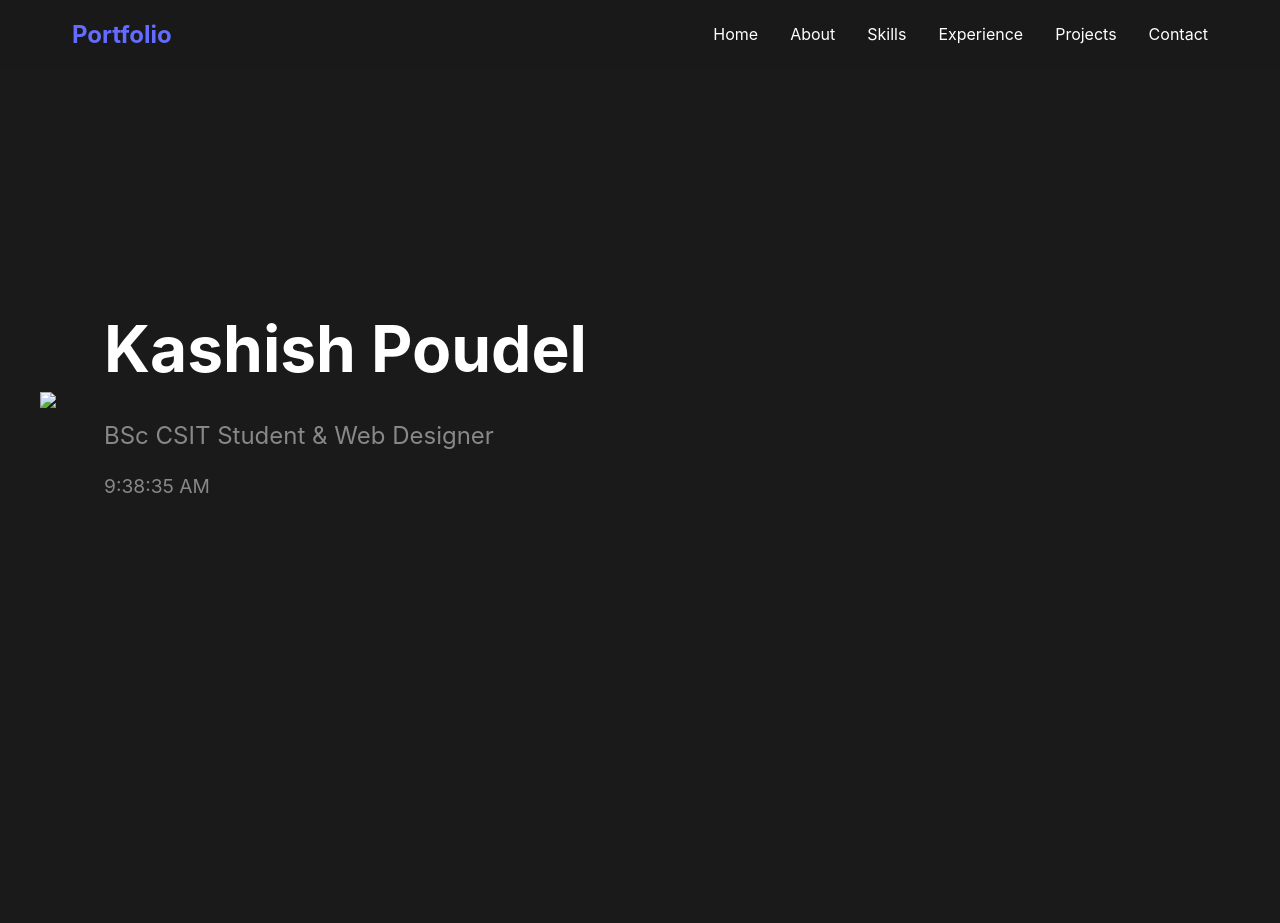
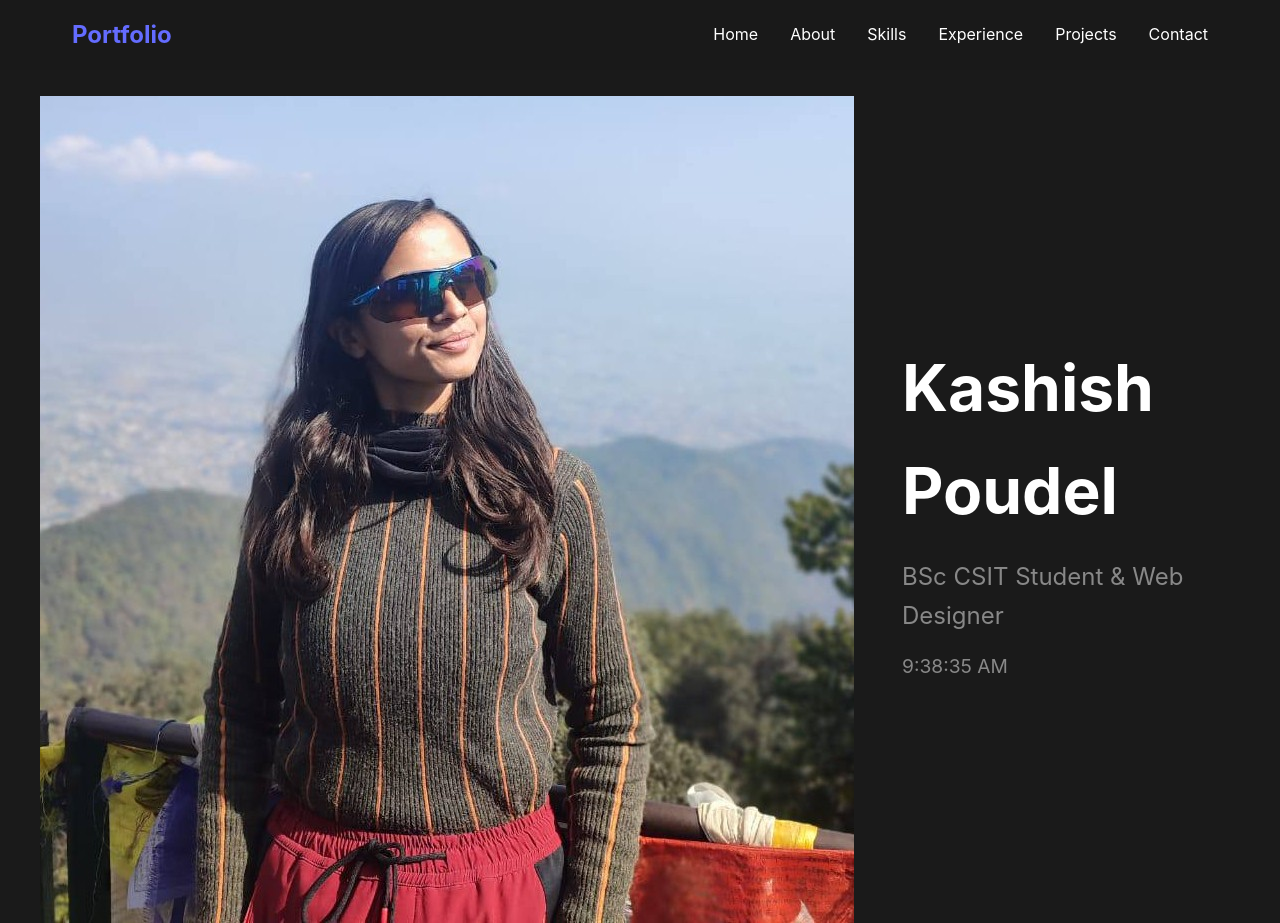
Before and after one commit to KashishPoudel/ps, a website built with Vite: page index.html in a window 1280 px wide. Shown: the top 923 px of the page. Built offline with nearby package versions, Linux system fonts and the light colour scheme; files whose address does not match are found by name.

Commit message:
Update index.html

```diff
--- a/index.html
+++ b/index.html
@@ -25,7 +25,7 @@
     <section id="home" class="section">
       <div class="container">
         <div class="profile-container">
-          <img src="kp.jpg">
+          <img src="kp1.jpg">
           <div class="profile-text">
             <h1 class="fade-in">Kashish Poudel</h1>
             <p class="subtitle fade-in">BSc CSIT Student & Web Designer</p>
```
